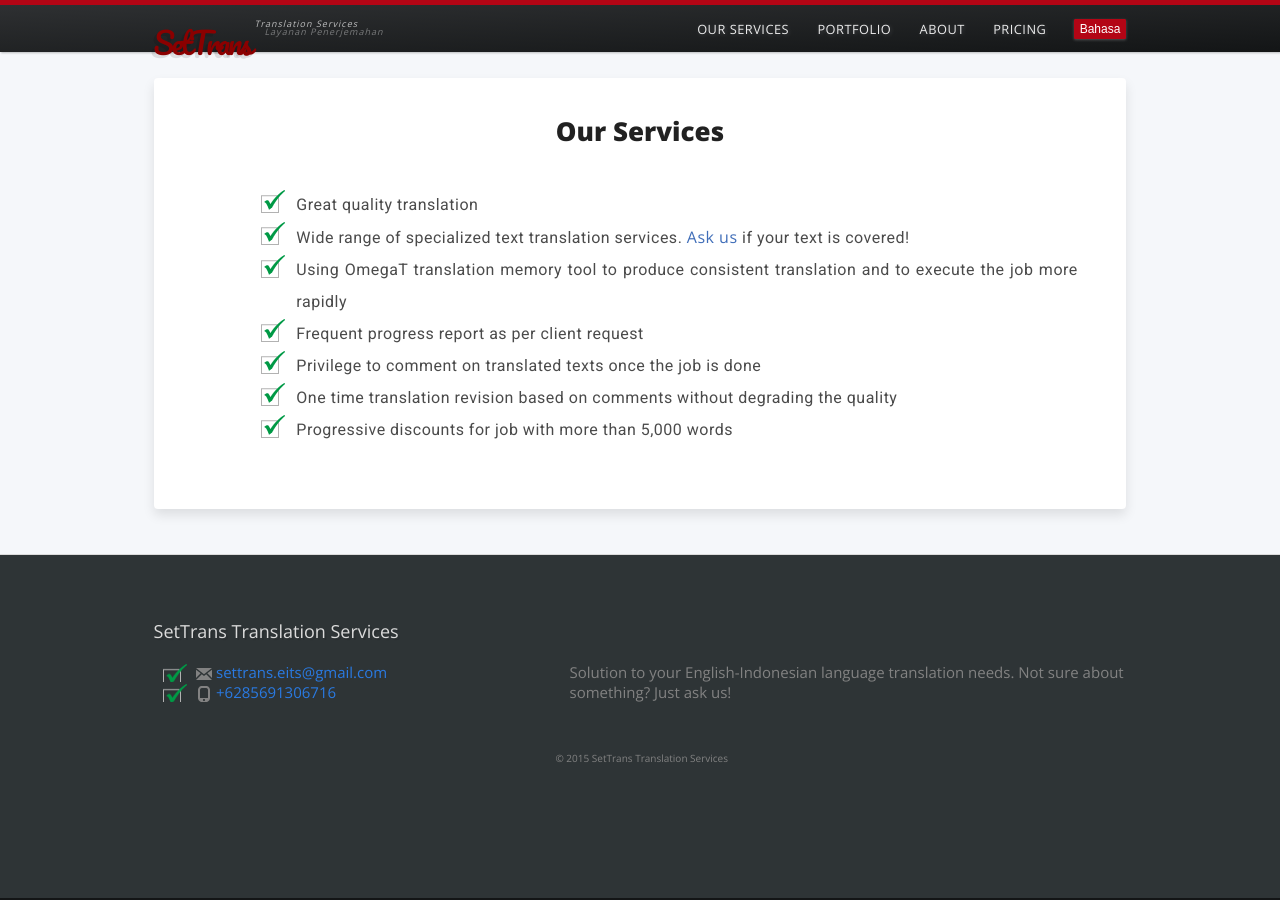
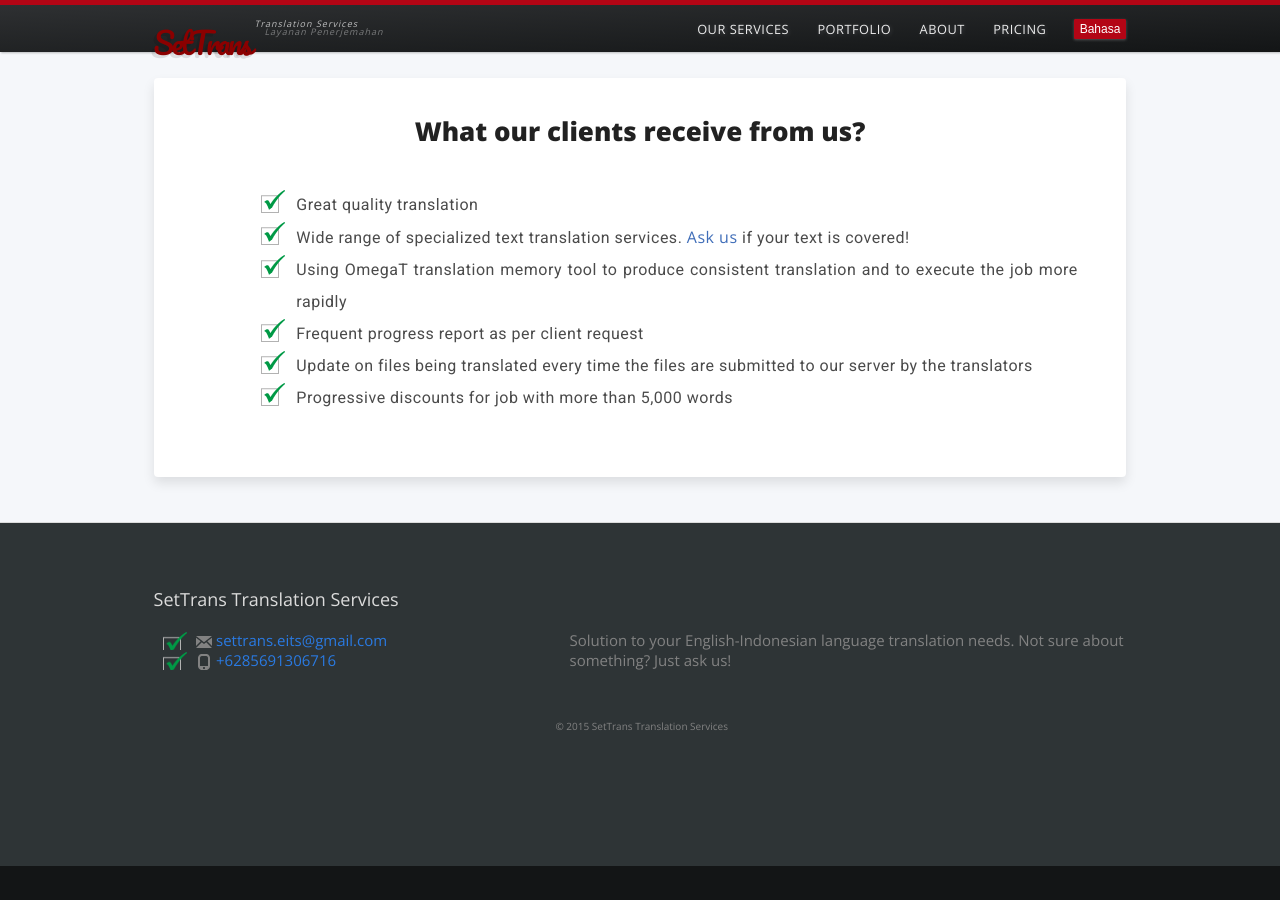
Before and after one commit to settrans/settrans.github.io, a Jekyll site: the page built from our-services/index.md, in a window 1280 px wide. Built offline with Jekyll 4.4.1, drawn with Linux system fonts in a browser that asks for light colours; nearby versions of some CDN libraries.

Commit message:
edit "our services" page

```diff
--- a/our-services/index.md
+++ b/our-services/index.md
@@ -20,9 +20,9 @@ li {
 </style>
 </head>
 
-Layanan Kami
+Apa yang yang diterima oleh klien kami?
 {: class="normal-title content-id lang-hide"}
-Our Services
+What our clients receive from us?
 {: class="normal-title content-en"}
 
 - Terjemahan berkualitas sangat baik
@@ -30,10 +30,9 @@ Our Services
 kami apakah layanan kami mencakup teks Anda!
 - Menggunakan pengingat terjemahan OmegaT sehingga menghasilkan terjemahan
 yang konsisten dan pengerjaan yang lebih cepat
-- Frekuensi laporan perkembangan sesuai permintaan klien
-- Hak untuk mengomentari hasil terjemahan yang telah selesai
-- Satu kali perbaruan terjemahan berdasarkan komentar yang diberikan tanpa
-mengurangi kualitasnya
+- Laporan perkembangan sesering yang klien minta
+- Perbaruan berkas-berkas yang sedang diterjemahkan setiap kali terjadi
+pengiriman perubahan ke server kami oleh penerjemah
 - Diskon progresif untuk pekerjaan yang lebih dari 5.000 kata
 {: class="content-id lang-hide normal" style="text-align: justify;"}
 
@@ -43,9 +42,8 @@ your text is covered!
 - Using OmegaT translation memory tool to produce consistent translation
 and to execute the job more rapidly
 - Frequent progress report as per client request
-- Privilege to comment on translated texts once the job is done
-- One time translation revision based on comments without degrading the
-quality
+- Update on files being translated every time the files are submitted to
+our server by the translators
 - Progressive discounts for job with more than 5,000 words
 {: class="content-en normal" style="text-align: justify;"}
 
```
